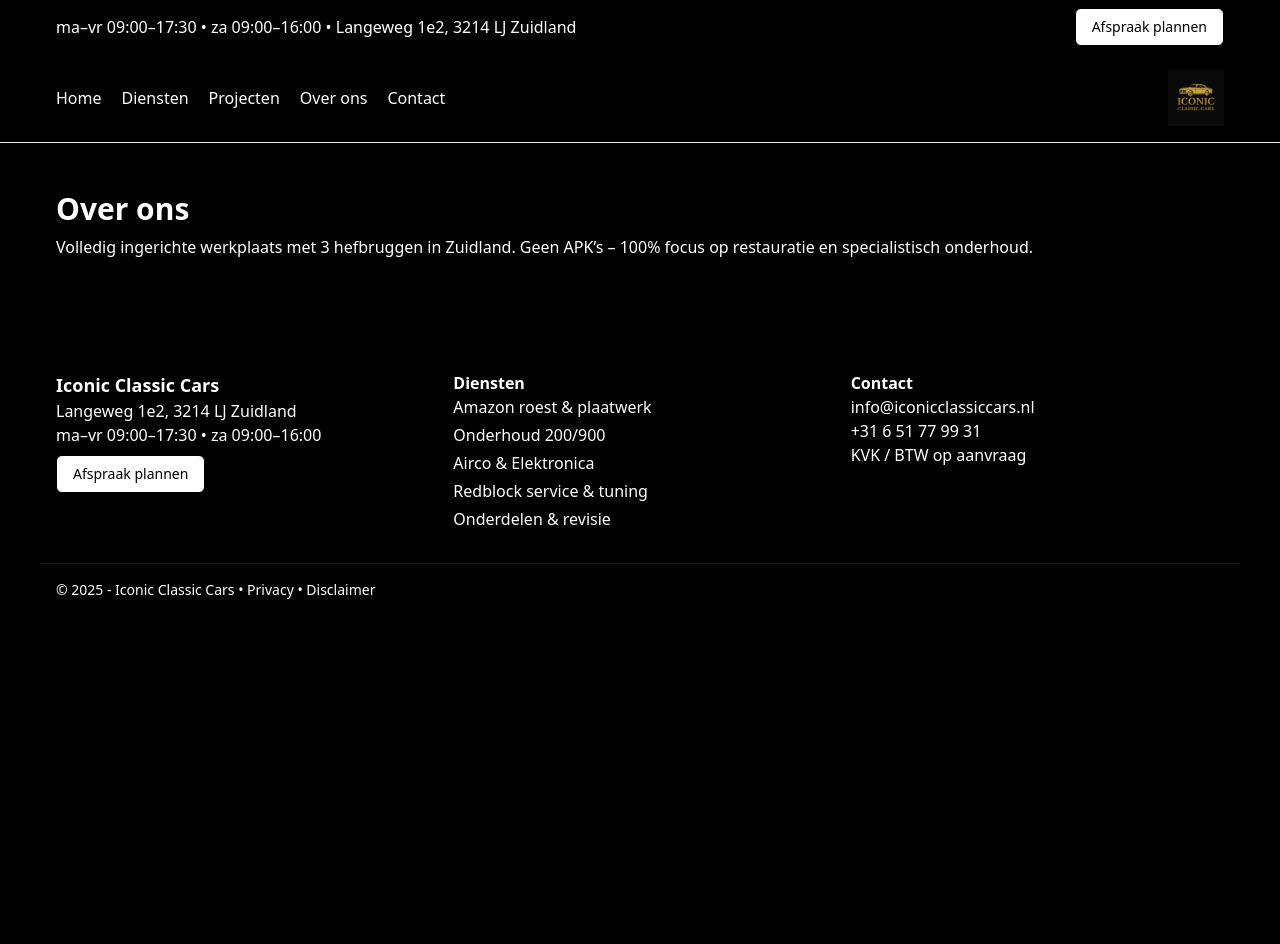
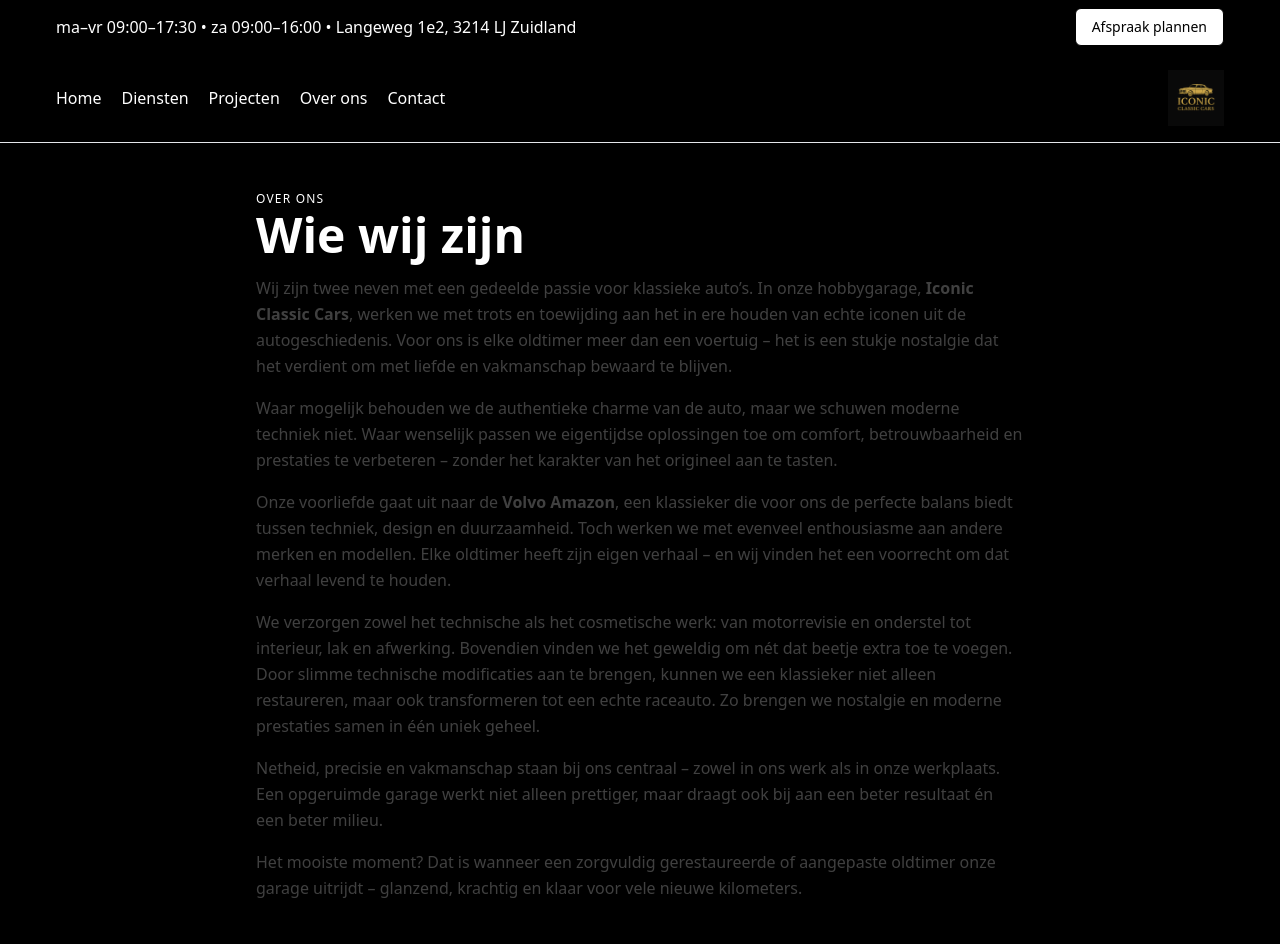
Before and after one commit to iconicclassiccars1-creator/iconic-classic-cars, a Next.js app: page /over in a window 1280 px wide. Shown: the top 944 px of the page. Before the commit the page ends 800 px from the top, so only its background shows below. Built offline with nearby package versions, Linux system fonts and the light colour scheme.

Commit message:
Nieuwe Over ons tekst

```diff
--- a/app/over/page.tsx
+++ b/app/over/page.tsx
@@ -1,8 +1,70 @@
-export default function Page() {
+// app/over/page.tsx
+import Link from "next/link";
+
+export default function OverPage() {
   return (
-    <section className="section">
-      <h1 className="text-3xl font-semibold">Over ons</h1>
-      <p className="text-neutral-600 mt-2">Volledig ingerichte werkplaats met 3 hefbruggen in Zuidland. Geen APK’s &ndash; 100% focus op restauratie en specialistisch onderhoud.</p>
-    </section>
+    <main className="section py-12">
+      <div className="max-w-3xl mx-auto">
+        <div className="kicker">Over ons</div>
+        <h1 className="text-3xl md:text-5xl font-semibold mt-1">
+          Wie wij zijn
+        </h1>
+
+        <div className="mt-4 space-y-4 text-neutral-700 leading-relaxed">
+          <p>
+            Wij zijn twee neven met een gedeelde passie voor klassieke auto’s. In
+            onze hobbygarage, <strong>Iconic Classic Cars</strong>, werken we met
+            trots en toewijding aan het in ere houden van echte iconen uit de
+            autogeschiedenis. Voor ons is elke oldtimer meer dan een voertuig –
+            het is een stukje nostalgie dat het verdient om met liefde en
+            vakmanschap bewaard te blijven.
+          </p>
+
+          <p>
+            Waar mogelijk behouden we de authentieke charme van de auto, maar we
+            schuwen moderne techniek niet. Waar wenselijk passen we eigentijdse
+            oplossingen toe om comfort, betrouwbaarheid en prestaties te
+            verbeteren – zonder het karakter van het origineel aan te tasten.
+          </p>
+
+          <p>
+            Onze voorliefde gaat uit naar de <strong>Volvo Amazon</strong>, een
+            klassieker die voor ons de perfecte balans biedt tussen techniek,
+            design en duurzaamheid. Toch werken we met evenveel enthousiasme aan
+            andere merken en modellen. Elke oldtimer heeft zijn eigen verhaal –
+            en wij vinden het een voorrecht om dat verhaal levend te houden.
+          </p>
+
+          <p>
+            We verzorgen zowel het technische als het cosmetische werk: van
+            motorrevisie en onderstel tot interieur, lak en afwerking. Bovendien
+            vinden we het geweldig om nét dat beetje extra toe te voegen. Door
+            slimme technische modificaties aan te brengen, kunnen we een
+            klassieker niet alleen restaureren, maar ook transformeren tot een
+            echte raceauto. Zo brengen we nostalgie en moderne prestaties samen
+            in één uniek geheel.
+          </p>
+
+          <p>
+            Netheid, precisie en vakmanschap staan bij ons centraal – zowel in
+            ons werk als in onze werkplaats. Een opgeruimde garage werkt niet
+            alleen prettiger, maar draagt ook bij aan een beter resultaat én een
+            beter milieu.
+          </p>
+
+          <p>
+            Het mooiste moment? Dat is wanneer een zorgvuldig gerestaureerde of
+            aangepaste oldtimer onze garage uitrijdt – glanzend, krachtig en
+            klaar voor vele nieuwe kilometers.
+          </p>
+        </div>
+
+        <div className="mt-8">
+          <Link href="/contact" className="btn btn-primary">
+            Plan een kennismaking
+          </Link>
+        </div>
+      </div>
+    </main>
   );
 }
```
